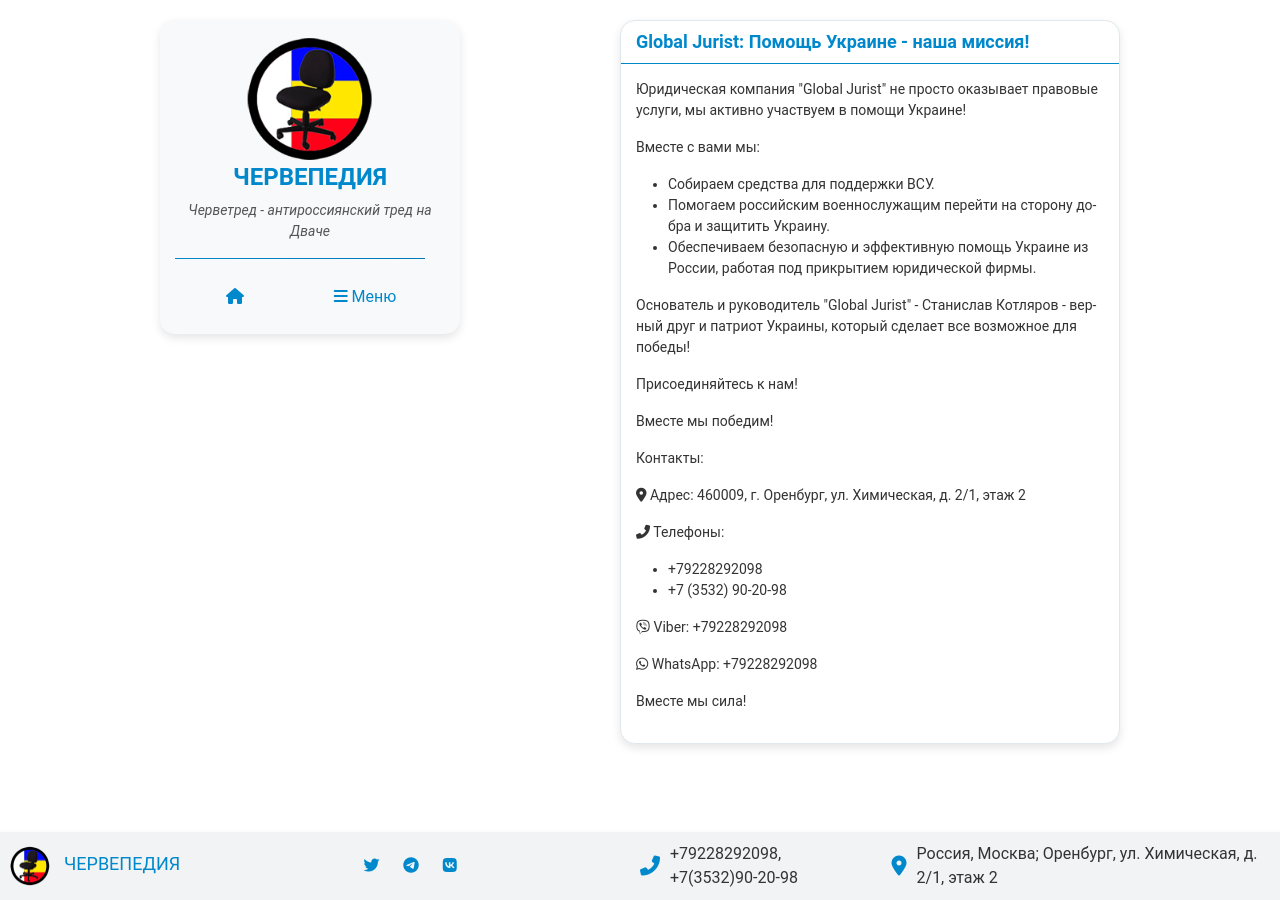
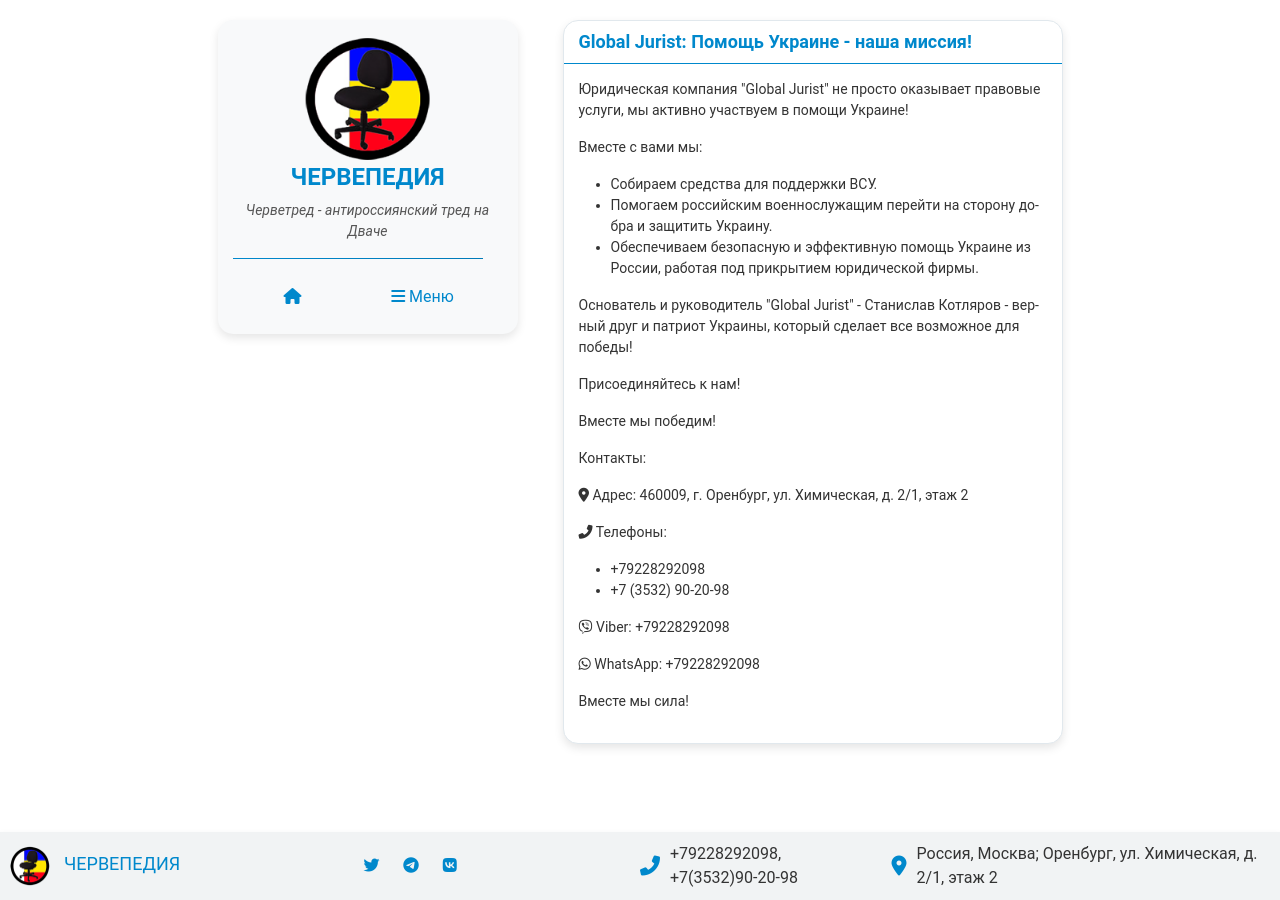
Before and after one commit to chervepedia/chervepedia.github.io, a Jekyll site: the page built from test.md, in a window 1280 px wide. Built offline with Jekyll 4.4.1, drawn with Linux system fonts in a browser that asks for light colours; comment, search, counter and statistics services are not loaded.

Commit message:
Update style.css

```diff
--- a/assets/css/style.css
+++ b/assets/css/style.css
@@ -48,7 +48,7 @@
     top: 20px;
     width: 100%;
     max-width: 300px; /* Ширина сайдбара */
-     margin-right: 160px;
+     margin-right: 45px;
     box-shadow: 0px 4px 10px rgba(0, 0, 0, 0.1);
     border-radius: 15px; /* Закругление краёв */
 }
@@ -439,7 +439,7 @@
         top: 0;
         width: 100%;
         max-width: 300px; /* Ширина сайдбара */
-margin-right: 160px;
+margin-right: 45px;
     }
 
     .content {
```
